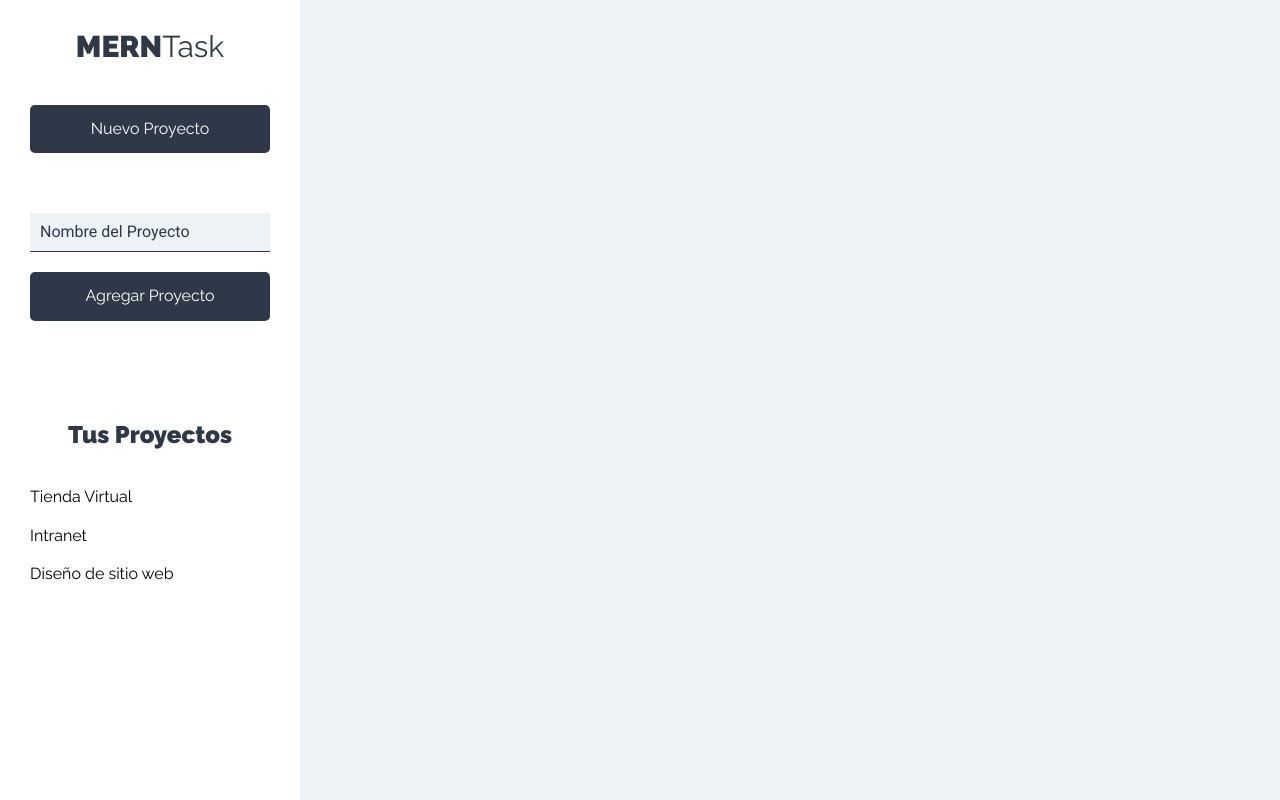
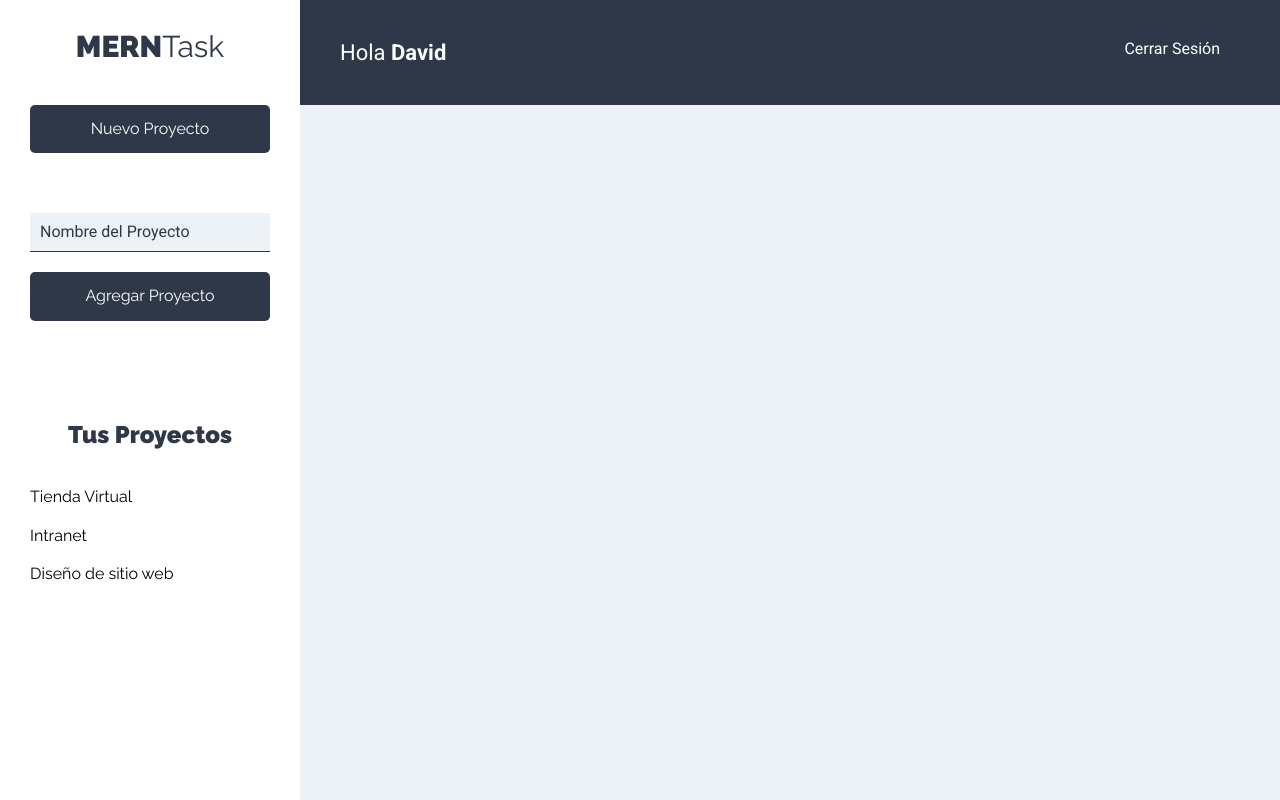
Before and after one commit to dgarciabravo13/MERNTask, a React (Create React App) app: page /proyectos in a window 1280 px wide. Built offline with nearby package versions, Linux system fonts and the light colour scheme.

Commit message:
created Header

```diff
--- /dev/null
+++ b/src/components/layout/Barra.js
@@ -0,0 +1,14 @@
+import React from 'react';
+
+const Barra = () => {
+  return (
+    <header className="app-header">
+      <p className="nombre-usuario">Hola <span>David</span></p>
+      <nav className="nav-principal">
+        <a href="#!">Cerrar Sesión</a>
+      </nav>
+    </header>
+   );
+}
+
+export default Barra;
--- a/src/components/proyectos/Proyectos.js
+++ b/src/components/proyectos/Proyectos.js
@@ -1,11 +1,13 @@
 import React from "react";
 import Sidebar from "../layout/Sidebar";
+import Barra from "../layout/Barra";
 
 const Proyectos = () => {
   return (
     <div className="contenedor-app">
-      <Sidebar></Sidebar>
+      <Sidebar/>
       <div className="seccion-principal">
+        <Barra/>
         <main>
           <div className="contenedor-tareas"></div>
         </main>
```
